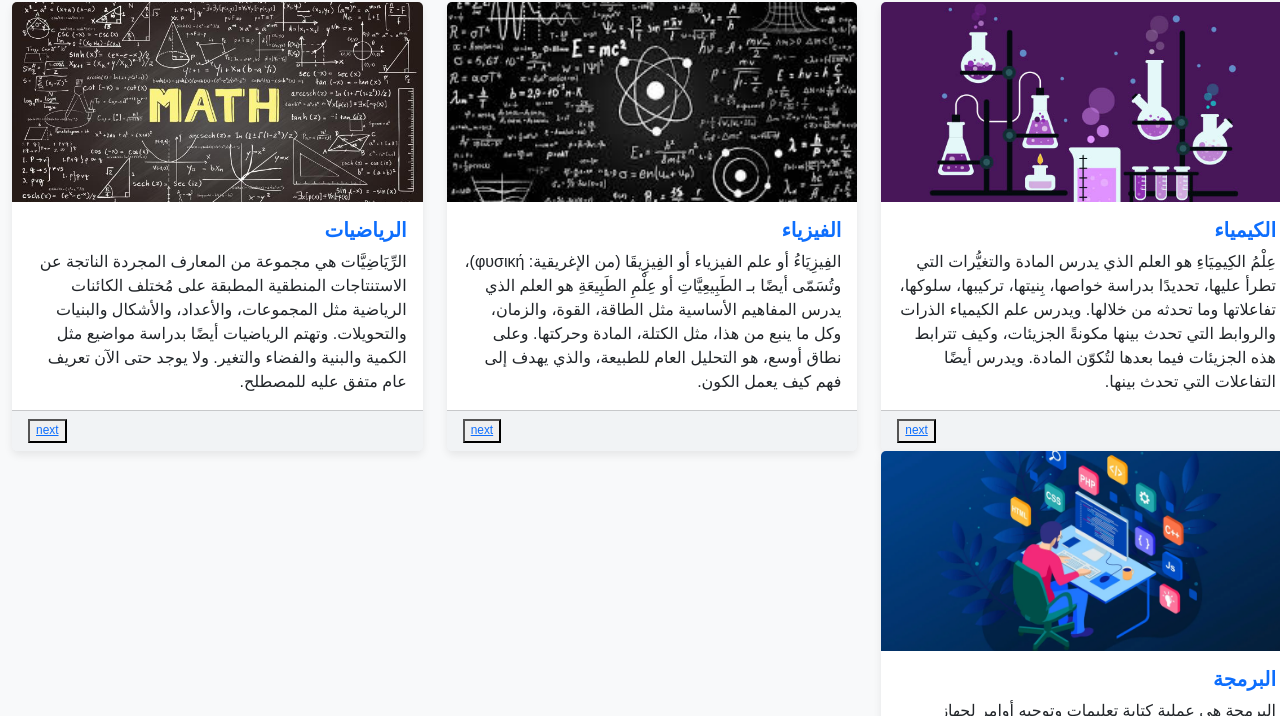
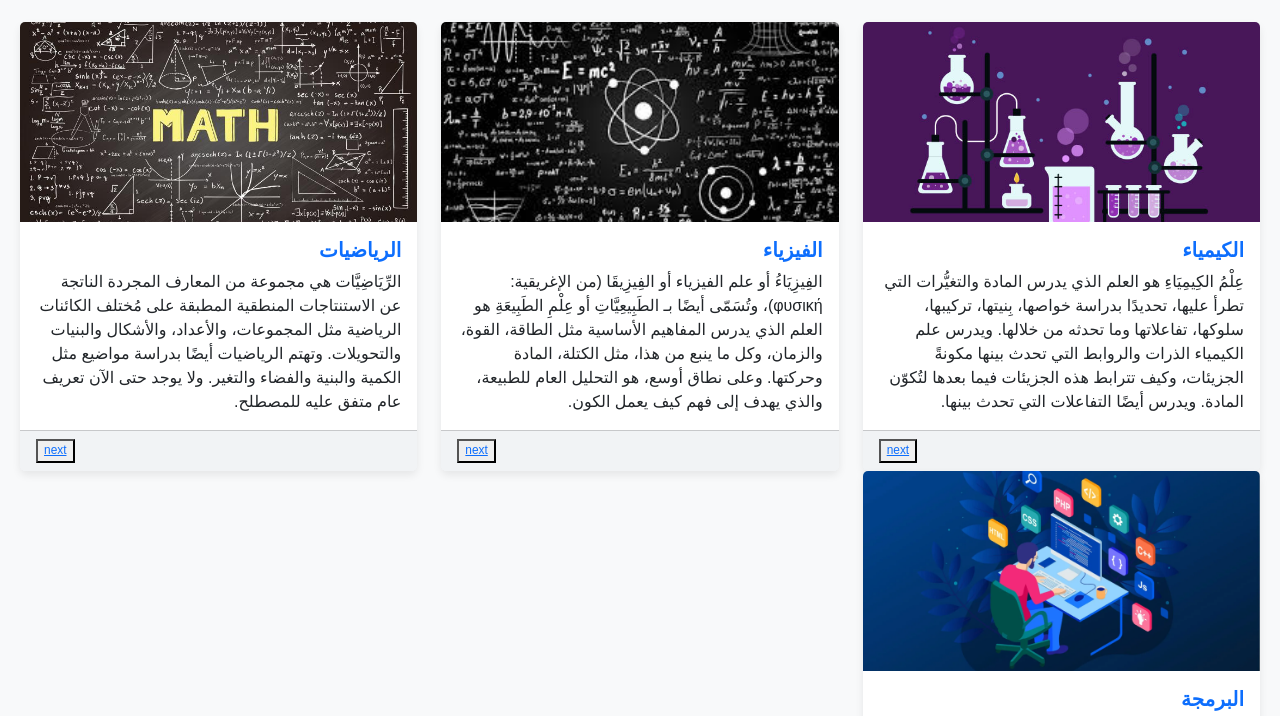
Before and after one commit to armm931/school-project, a plain HTML site: page html/app.html in a window 1280 px wide. Shown: the part 293-1009 px from the top of the page. Drawn offline with nearby package versions, Linux system fonts and the light colour scheme; files that its build step writes are made by us from their sources.

Commit message:
update css

```diff
--- a/css/app.css
+++ b/css/app.css
@@ -3,8 +3,8 @@ body {
     background-color: #f8f9fa;
     font-family: "Cairo", sans-serif;
     direction: rtl;
-    margin: 0;
-    padding: 0;
+    margin: 10px;
+    padding: 10px;
   }
 
   /* رأس الصفحة */
```
